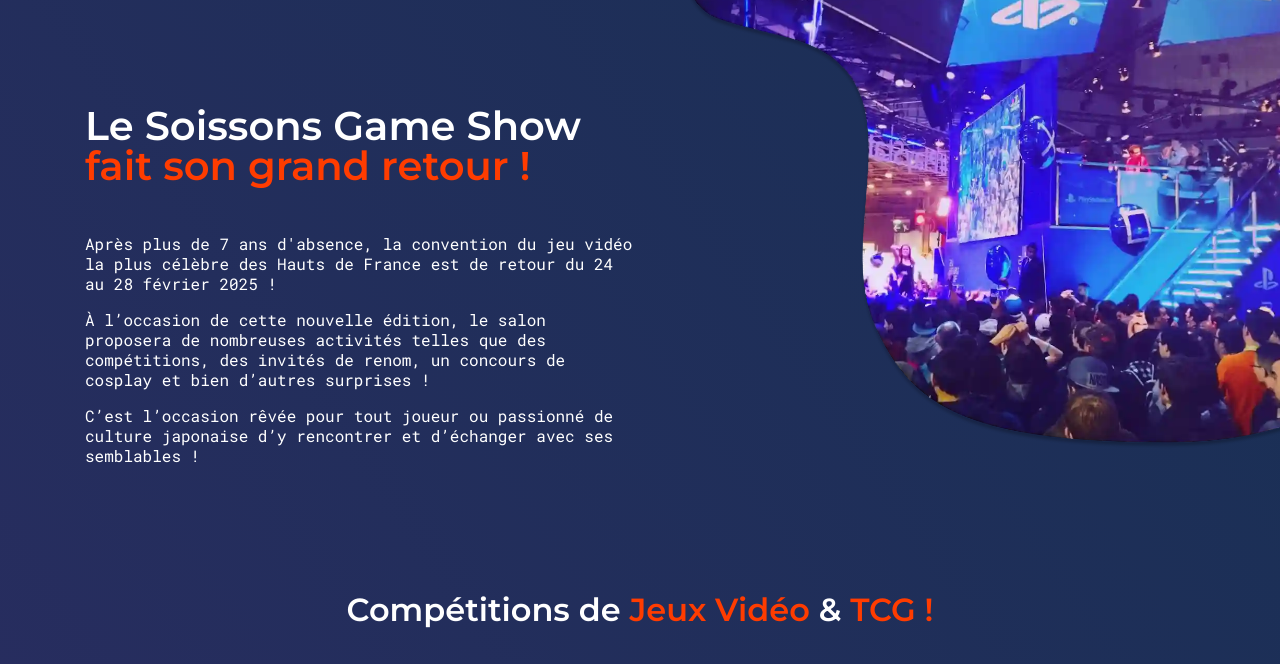
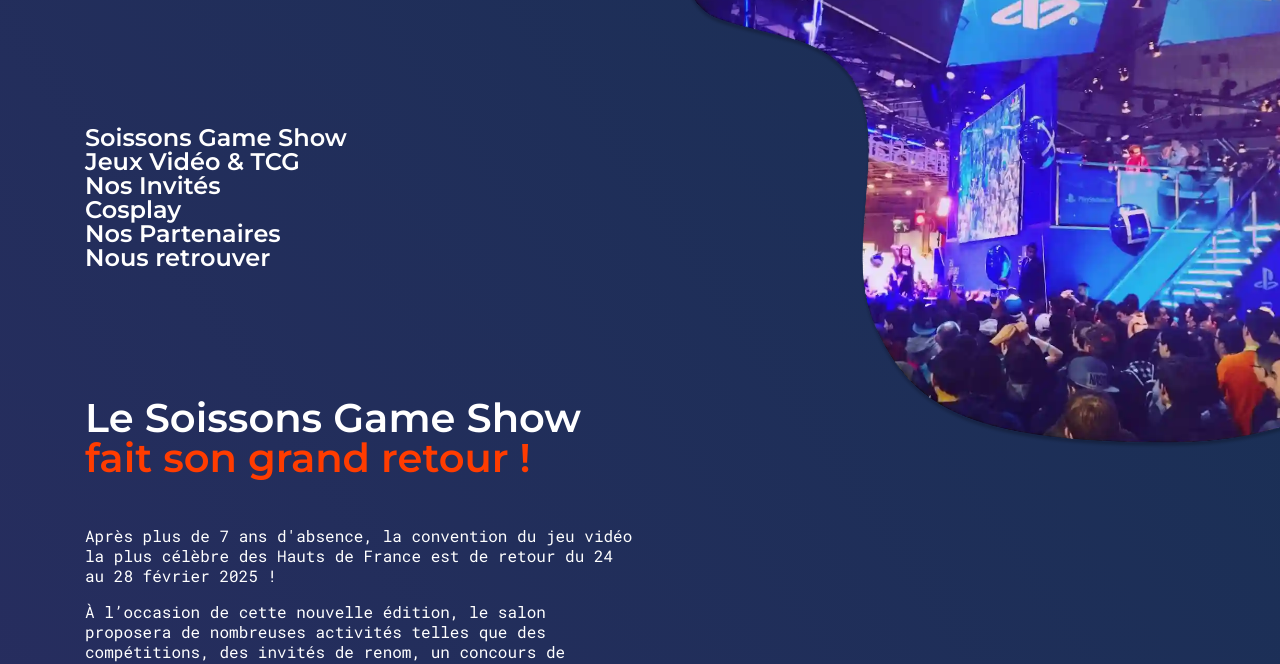
Before and after one commit to Sosopend/ecf-front, a website: page index.html in a window 1280 px wide. Both pictures are taken after a click on the button 1170 px from the left and 60 px from the top of the page. Shown: the part 124-788 px from the top of the page. Drawn offline with Linux system fonts and the light colour scheme.

Commit message:
bouton burger cliquable et apparition du burger menu

```diff
--- a/index.html
+++ b/index.html
@@ -26,6 +26,16 @@
                 <span></span>
                 <span></span>
             </button>
+        </nav>
+        <nav class="navburger hidden">
+            <ul>
+                <li class="nav_item"><a href="#intro">Soissons Game Show</a></li>
+                <li class="nav_item"><a href="#jv-and-tcg">Jeux Vidéo & TCG</a></li>
+                <li class="nav_item"><a href="#guests">Nos Invités</a></li>
+                <li class="nav_item"><a href="#cosplay">Cosplay</a></li>
+                <li class="nav_item"><a href="#partners">Nos Partenaires</a></li>
+                <li class="nav_item"><a href="#location">Nous retrouver</a></li>
+            </ul>
         </nav>
 
         <section id="intro">
--- a/webfiles/css/sass/layouts/_header.scss
+++ b/webfiles/css/sass/layouts/_header.scss
@@ -19,6 +19,9 @@ header{
     box-sizing: border-box;
     margin-bottom: 8rem;
 
+    .hidden {
+        display: none;
+    }
     section{
         max-width: 550px;
     }
--- a/webfiles/javascript/script.js
+++ b/webfiles/javascript/script.js
@@ -0,0 +1,6 @@
+const button = document.querySelector("#burger-icon"); // Permet de sélectionner le bouton burger et de le stocker dans la variable button
+const responsiveNav = document.querySelector(".navburger"); // Permet de sélectionner le corps du burger-menu et de le stocker dans la variable responsiveNav
+
+button.addEventListener("click", function() { // Permet d'ajouter un événement au bouton burger (ici le click)
+  responsiveNav.classList.toggle("hidden"); // Permet d'ajouter ou retirer la classe hidden à responsiveNav lorsque le bouton est cliqué
+});
```
Also changed, not shown: webfiles/css/build/pages/home.css, 1 other file.
